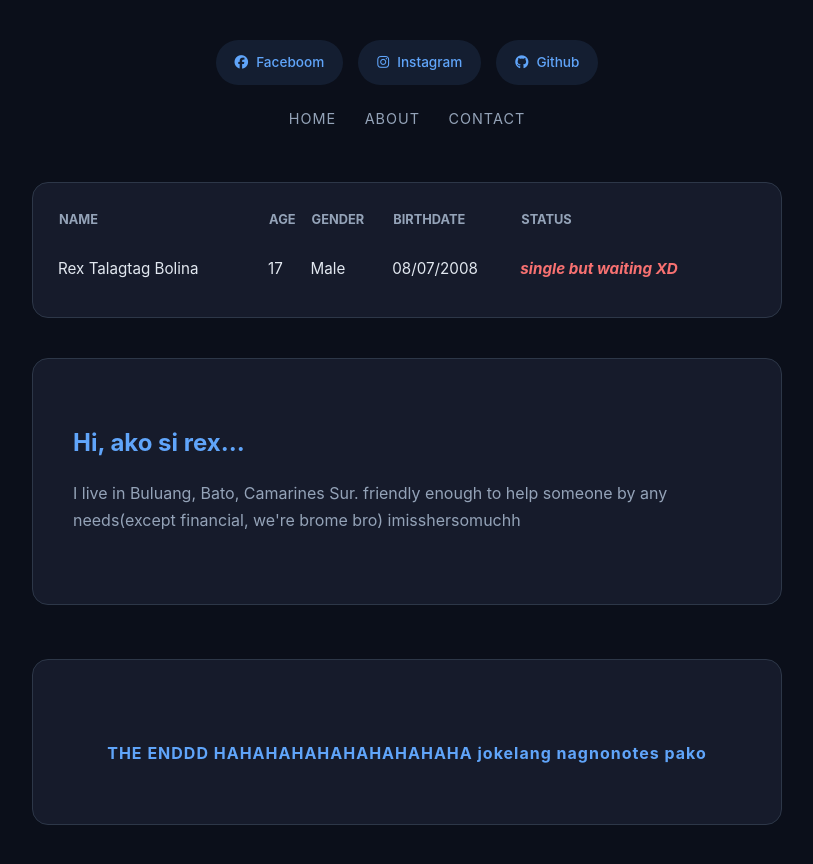
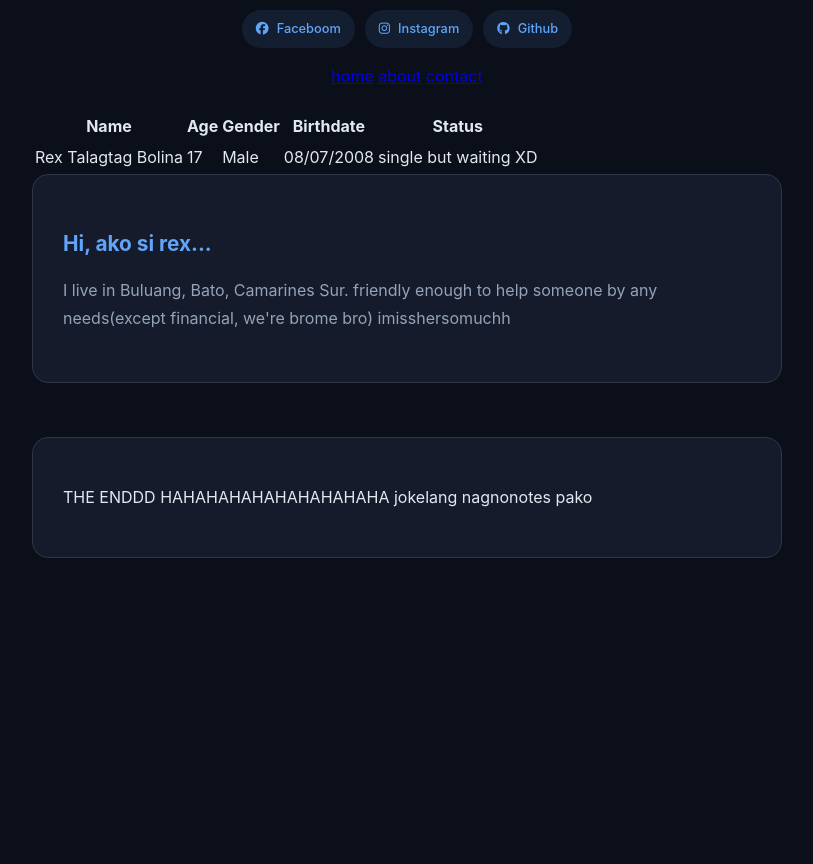
Before and after one commit to Rexsnst/nextttproject, a plain HTML site: page index.html in a window 1280 px wide. Shown: the whole page, without its empty margins (233-1046 px from the left). After the commit the page ends 800 px from the top, so only its background shows below. Drawn offline with Linux system fonts and the light colour scheme.

Commit message:
style.css

```diff
--- a/style.css
+++ b/style.css
@@ -19,7 +19,7 @@ body {
     margin: 0;
     display: flex;
     justify-content: center;
-    padding: 40px 20px;
+    padding: 10px 20px; /* Reduced top padding from 40px to 10px */
     line-height: 1.7;
 }
 
@@ -31,119 +31,81 @@ body {
 /* Header & Socials */
 header {
     text-align: center;
-    margin-bottom: 50px;
+    margin-bottom: 20px; /* Reduced from 30px */
 }
 
 .social-links {
     display: flex;
     justify-content: center;
-    gap: 15px;
+    gap: 10px;
     flex-wrap: wrap;
-    margin-bottom: 20px;
+    margin-bottom: 15px; /* Reduced from 20px */
 }
 
 .social-links a {
     text-decoration: none;
     color: var(--accent);
     background: rgba(96, 165, 250, 0.1);
-    padding: 10px 18px;
+    padding: 8px 14px; /* Slightly smaller buttons */
     border-radius: 50px;
-    font-size: 0.85rem;
+    font-size: 0.8rem;
     font-weight: 500;
     display: flex;
     align-items: center;
     gap: 8px;
     transition: all 0.3s ease;
-    border: 1px solid transparent;
 }
 
-.social-links a:hover {
-    background: var(--accent);
-    color: #000;
-    transform: translateY(-3px);
-    box-shadow: 0 10px 20px rgba(96, 165, 250, 0.2);
+/* Nav Styling - Fixed to keep everything on one line */
+.main-nav {
+    display: flex;
+    justify-content: center;
+    gap: 20px;
+    flex-wrap: nowrap; /* Prevents text from dropping to next line */
 }
 
-nav a {
+.main-nav a {
     color: var(--text-muted);
     text-decoration: none;
-    margin: 0 12px;
-    font-size: 0.9rem;
+    font-size: 0.85rem;
     text-transform: uppercase;
     letter-spacing: 1px;
+    white-space: nowrap; /* Keeps "My Story?" as one piece */
 }
 
-nav a:hover {
+.main-nav a:hover {
     color: var(--text-primary);
-}
-
-/* Profile Table Section */
-.profile-card {
-    background: var(--card-bg);
-    border-radius: 16px;
-    padding: 25px;
-    margin-bottom: 40px;
-    border: 1px solid #2d3748;
-    overflow-x: auto;
-}
-
-table {
-    width: 100%;
-    border-collapse: collapse;
-}
-
-th {
-    text-align: left;
-    font-size: 0.8rem;
-    color: var(--text-muted);
-    text-transform: uppercase;
-    padding-bottom: 15px;
-}
-
-td {
-    padding: 10px 0;
-    font-size: 0.95rem;
-}
-
-.status-tag {
-    color: var(--danger);
-    font-weight: bold;
-    font-style: italic;
 }
 
 /* Story Section */
 .story-wrapper {
     background: var(--card-bg);
     border-radius: 16px;
-    padding: 40px;
+    padding: 30px; /* Reduced from 40px for a tighter look */
     border: 1px solid #2d3748;
 }
 
 .greeting {
-    font-size: 1.5rem;
+    font-size: 1.3rem; /* Slightly smaller to fit mobile better */
     color: var(--accent);
-    margin-bottom: 5px;
+    margin-bottom: 10px;
 }
 
 .subtitle {
     color: var(--text-muted);
-    margin-bottom: 30px;
+    margin-bottom: 20px;
 }
 
 .agreement-box {
     background: rgba(255, 255, 255, 0.03);
     border-left: 4px solid var(--accent);
-    padding: 20px;
-    margin: 30px 0;
+    padding: 15px;
+    margin: 20px 0;
     border-radius: 0 12px 12px 0;
 }
 
-.btn-group {
-    margin-top: 15px;
-}
-
 button {
-    padding: 10px 22px;
+    padding: 8px 20px;
     border: none;
     border-radius: 8px;
     font-weight: 600;
@@ -154,21 +116,10 @@ button {
 .btn-primary { background: var(--accent); color: #0b0f1a; margin-right: 10px; }
 .btn-secondary { background: #2d3748; color: white; }
 
-button:hover {
-    opacity: 0.9;
-    transform: scale(1.05);
+/* Responsive fix for very small screens */
+@media (max-width: 400px) {
+    .main-nav {
+        gap: 10px;
+        font-size: 0.7rem;
+    }
 }
-
-.story-text p {
-    margin-bottom: 20px;
-    color: var(--text-primary);
-    opacity: 0.9;
-}
-
-.footer-note {
-    text-align: center;
-    margin-top: 40px;
-    font-weight: bold;
-    color: var(--accent);
-    letter-spacing: 1px;
-}
```
